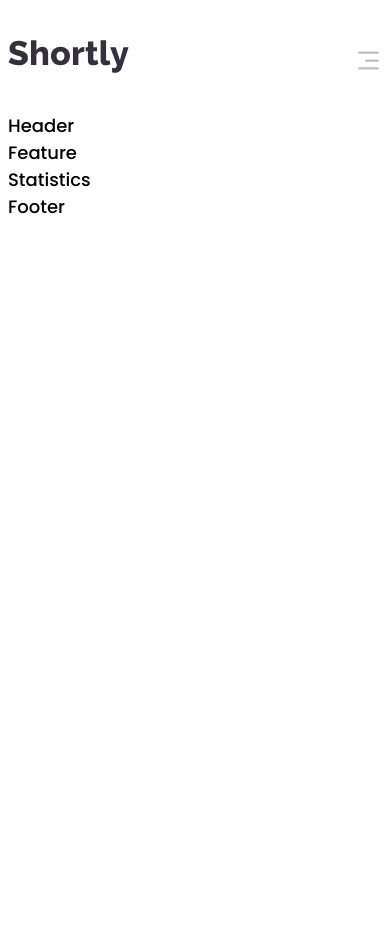
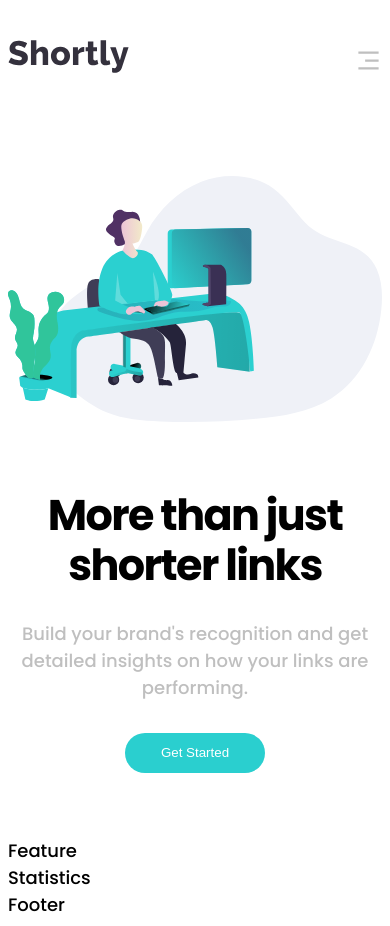
Before and after one commit to paulonkt/React-Infinitas-Learning-SEP-URL-Shortner, a React (Create React App) app in the folder app/: page / in a window 390 px wide. Before the commit the page ends 844 px from the top, so only its background shows below. Built offline with nearby package versions, Linux system fonts and the light colour scheme.

Commit message:
New Header component added

```diff
--- a/app/src/components/header/Header.tsx
+++ b/app/src/components/header/Header.tsx
@@ -1,10 +1,28 @@
-import React from 'react';
+import Button from '../common/button/Button';
+import working from '../../assets/illustration-working.svg';
 import './header.css';
 
 const Header = () => {
 	return (
-		<div>
-			Header
+		<div className='sep__header' id="home">
+			<div className="sep__header-content">
+				<div className="sep__header-texts">
+					<h1>
+						More than just<br/>
+						shorter links
+					</h1>
+					<p>
+						Build your brand's recognition and get detailed
+						insights on how your links are performing.
+					</p>
+					<div className='sep__header-button_center'>
+						<Button text="Get Started" height={40} width={140} />
+					</div>
+				</div>
+				<div className="sep__header-image">
+					<img src={working} />
+				</div>
+			</div>
 		</div>
 	)
 }
--- a/app/src/components/header/header.css
+++ b/app/src/components/header/header.css
@@ -0,0 +1,80 @@
+.sep__header {
+	margin: 4rem 0;
+}
+
+.sep__header-content {
+	display: table;
+	width: 100%;
+}
+
+.sep__header-image {
+	display: table-cell;
+	vertical-align: middle;
+	align-content: end;
+	min-width: 400px;
+}
+
+.sep__header-texts {
+	display: table-cell;
+	vertical-align: middle;
+	padding-right: 5rem;
+}
+
+.sep__header-content h1 {
+	font-size: 5vw;
+	line-height: 5.4vw;
+	font-weight: 700;
+	letter-spacing: -0.1rem;
+}
+
+.sep__header-content p {
+	color: var(--color-neutral-gray);
+	font-weight: 500;
+	margin: 0 0 2rem 0;
+}
+
+.sep__header-image img {
+	width: 100%;
+	height: 100%;
+}
+
+@media screen and (max-width: 690px) {
+	.sep__header {
+		flex-direction: column;
+	}
+
+	.sep__header-content {
+		display: flex;
+        flex-direction: column-reverse;
+	}
+
+	.sep__header-image {
+		max-width: 100%;
+		min-width: 100%;
+	}
+
+	.sep__header-texts {
+		display: block;
+		max-width: 100%;
+		min-width: 100%;
+		padding-right: 0;
+		margin-top: 2rem;
+	}
+
+	.sep__header-content h1 {
+		font-size: 11vw;
+		line-height: 13vw;
+		text-align: center;
+		width: 100%;
+	}
+
+	.sep__header-content p {
+		text-align: center;
+		width: 100%;
+	}
+
+	.sep__header-button_center {
+		display: flex;
+		justify-content: center;
+	}
+}
```
